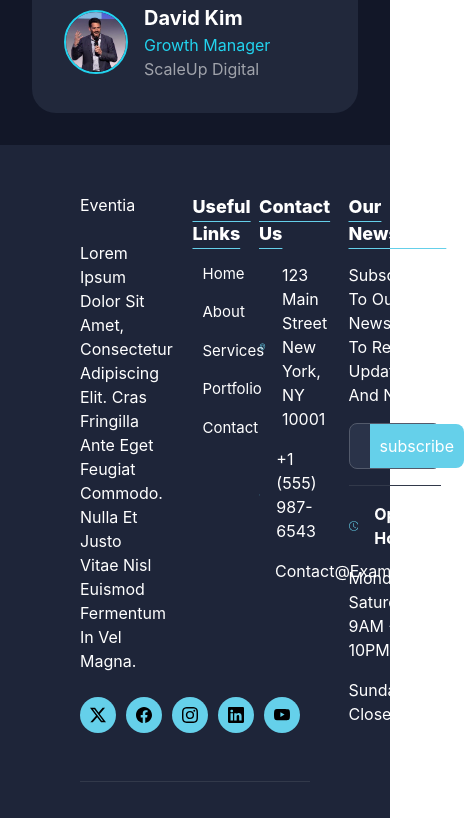
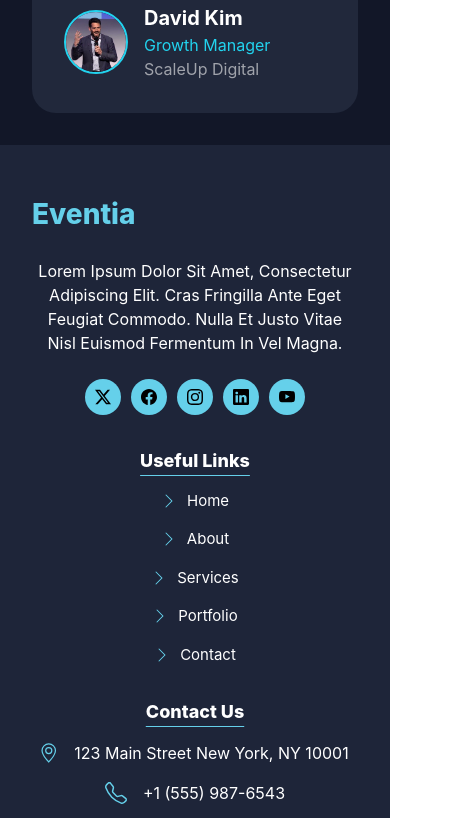
Before and after one commit to haribi-sarah/Haribi-Sarah, a website: page index.html in a window 390 px wide. Shown: the part 5471-6289 px from the top of the page, 464 px wide, since content can reach past the window. Drawn offline with Linux system fonts and the light colour scheme.

Commit message:
feat: added responsivity to the footer section

```diff
--- a/index.html
+++ b/index.html
@@ -423,12 +423,12 @@
 
 
    <!-- footer oussama -->
-   <footer class="bg-[#1e2539] text-white py-[3rem] px-[5rem] capitalize flex flex-col gap-[3rem]">
-        <div class="top-side flex gap-[2rem]">
-            <div class="flex flex-col gap-[1.5rem] w-[35%] ">
-                <h2>eventia</h2>
-                <p>Lorem ipsum dolor sit amet, consectetur adipiscing elit. Cras fringilla ante eget feugiat commodo. Nulla et justo vitae nisl euismod fermentum in vel magna.</p>
-                <div class="flex gap-[10px]">
+   <footer class="bg-[#1e2539] text-white py-[3rem] px-[5rem] capitalize flex flex-col gap-[3rem] max-sm:px-[2rem]">
+        <div class="top-side flex gap-[2rem] max-sm:flex-col">
+            <div class="flex flex-col gap-[1.5rem] w-[35%] max-sm:w-full ">
+                <h2 class="text-[28px] font-extrabold text-[#65d0ea]">eventia</h2>
+                <p class="max-sm:text-center">Lorem ipsum dolor sit amet, consectetur adipiscing elit. Cras fringilla ante eget feugiat commodo. Nulla et justo vitae nisl euismod fermentum in vel magna.</p>
+                <div class="flex gap-[10px] max-sm:justify-center">
                     <div class="p-[10px] bg-[#65d0ea] rounded-full ">
                         <svg xmlns="http://www.w3.org/2000/svg" width="16" height="16" fill="black" class="bi bi-twitter-x" viewBox="0 0 16 16">
                         <path d="M12.6.75h2.454l-5.36 6.142L16 15.25h-4.937l-3.867-5.07-4.425 5.07H.316l5.733-6.57L0 .75h5.063l3.495 4.633L12.601.75Zm-.86 13.028h1.36L4.323 2.145H2.865z"/>
@@ -461,37 +461,37 @@
                 </div>
             </div>
 
-            <div class="flex flex-col w-[15%] gap-[1rem]">
+            <div class="flex flex-col w-[15%] gap-[1rem] max-sm:w-full max-sm:items-center">
                 <h4 class="text-white font-extrabold text-[18px]"><ins class="underline-offset-[8px] decoration-[#65d0ea] ">useful links</ins></h4>
-                <div class="flex gap-[10px] items-center">
+                <div class="flex gap-[10px] items-center ">
                     <svg xmlns="http://www.w3.org/2000/svg" width="16" height="16" fill="#65d0ea" class="bi bi-chevron-right" viewBox="0 0 16 16">
                     <path fill-rule="evenodd" d="M4.646 1.646a.5.5 0 0 1 .708 0l6 6a.5.5 0 0 1 0 .708l-6 6a.5.5 0 0 1-.708-.708L10.293 8 4.646 2.354a.5.5 0 0 1 0-.708"/>
                     </svg>
                     <a class="text-[15px]" href="">home</a>
                 </div>
 
-                <div class="flex gap-[10px] items-center">
+                <div class="flex gap-[10px] items-center ">
                     <svg xmlns="http://www.w3.org/2000/svg" width="16" height="16" fill="#65d0ea" class="bi bi-chevron-right" viewBox="0 0 16 16">
                     <path fill-rule="evenodd" d="M4.646 1.646a.5.5 0 0 1 .708 0l6 6a.5.5 0 0 1 0 .708l-6 6a.5.5 0 0 1-.708-.708L10.293 8 4.646 2.354a.5.5 0 0 1 0-.708"/>
                     </svg>
                     <a class="text-[15px]" href="">about</a>
                 </div>
 
-                <div class="flex gap-[10px] items-center">
+                <div class="flex gap-[10px] items-center ">
                     <svg xmlns="http://www.w3.org/2000/svg" width="16" height="16" fill="#65d0ea" class="bi bi-chevron-right" viewBox="0 0 16 16">
                     <path fill-rule="evenodd" d="M4.646 1.646a.5.5 0 0 1 .708 0l6 6a.5.5 0 0 1 0 .708l-6 6a.5.5 0 0 1-.708-.708L10.293 8 4.646 2.354a.5.5 0 0 1 0-.708"/>
                     </svg>
                     <a class="text-[15px]" href="">services</a>
                 </div>
 
-                <div class="flex gap-[10px] items-center">
+                <div class="flex gap-[10px] items-center ">
                     <svg xmlns="http://www.w3.org/2000/svg" width="16" height="16" fill="#65d0ea" class="bi bi-chevron-right" viewBox="0 0 16 16">
                     <path fill-rule="evenodd" d="M4.646 1.646a.5.5 0 0 1 .708 0l6 6a.5.5 0 0 1 0 .708l-6 6a.5.5 0 0 1-.708-.708L10.293 8 4.646 2.354a.5.5 0 0 1 0-.708"/>
                     </svg>
                     <a class="text-[15px]" href="">portfolio</a>
                 </div>
 
-                <div class="flex gap-[10px] items-center">
+                <div class="flex gap-[10px] items-center ">
                     <svg xmlns="http://www.w3.org/2000/svg" width="16" height="16" fill="#65d0ea" class="bi bi-chevron-right" viewBox="0 0 16 16">
                     <path fill-rule="evenodd" d="M4.646 1.646a.5.5 0 0 1 .708 0l6 6a.5.5 0 0 1 0 .708l-6 6a.5.5 0 0 1-.708-.708L10.293 8 4.646 2.354a.5.5 0 0 1 0-.708"/>
                     </svg>
@@ -499,7 +499,7 @@
                 </div>
             </div>
 
-            <div class="flex flex-col gap-[1rem] w-[25%]">
+            <div class="flex flex-col gap-[1rem] w-[25%] max-sm:items-center max-sm:w-full">
                 <h4 class="text-white font-extrabold text-[18px]"><ins class="underline-offset-[8px] decoration-[#65d0ea] ">contact us</ins></h4>
                 <div class="flex gap-[1rem] items-center">
                     <svg xmlns="http://www.w3.org/2000/svg" width="22" height="22" fill="#65d0ea" class="bi bi-geo-alt" viewBox="0 0 16 16">
@@ -507,7 +507,7 @@
                     <path d="M8 8a2 2 0 1 1 0-4 2 2 0 0 1 0 4m0 1a3 3 0 1 0 0-6 3 3 0 0 0 0 6"/>
                     </svg>
 
-                    <p class="w-[60%]">123 Main Street New York, NY 10001</p>
+                    <p class="w-[60%] max-sm:w-full">123 Main Street New York, NY 10001</p>
                 </div>
 
                 <div class="flex gap-[1rem] items-center">
@@ -528,12 +528,12 @@
 
             </div>
 
-            <div class="flex flex-col gap-[1rem] w-[40%]">
+            <div class="flex flex-col gap-[1rem] w-[40%] max-sm:w-full max-sm:items-center">
                 <h4 class="text-white font-extrabold text-[18px]"><ins class="underline-offset-[8px] decoration-[#65d0ea] ">our newsletter</ins></h4>
-                <p>Subscribe to our newsletter to receive updates and news.</p>
+                <p class="max-sm:text-center">Subscribe to our newsletter to receive updates and news.</p>
                 <div class=" flex justify-between bg-[#2a3349]  border-[1px] border-[#535a6b] rounded-lg">
                     <input class="w-[70%] p-[10px] rounded-l-lg" type="email" placeholder="Your Email">
-                    <button class=" p-[10px] bg-[#65d0ea] rounded-r-lg">subscribe</button>
+                    <button class=" p-[10px] bg-[#65d0ea] rounded-r-lg text-black">subscribe</button>
                 </div>
 
                 <hr class="bg-[#32394a] border-hidden h-[1px]">
@@ -557,7 +557,7 @@
         <hr class="bg-[#32394a] border-hidden h-[1px]">
 
         <div class="flex flex-col items-center gap-[10px]">
-            <p>&copy; Copyright <span class="text-[#65d0ea]">Eventia</span> All Rights Reserved</p>
+            <p class="max-sm:text-center">&copy; Copyright <span class="text-[#65d0ea]">Eventia</span> All Rights Reserved</p>
             <p>Designed by <span class="text-[#65d0ea]">BootstrapMade</span></p>
         </div>
    </footer>
```
Also changed, not shown: public/css/output.css.
